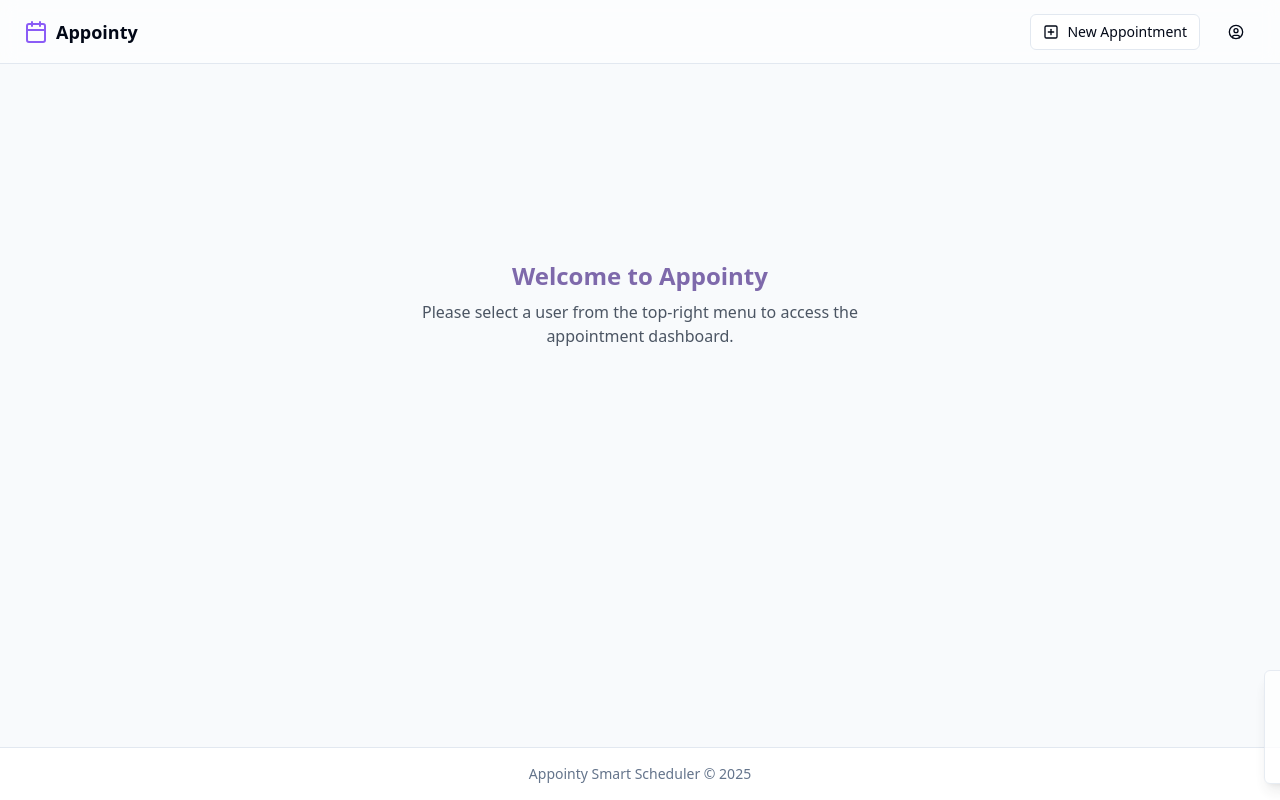
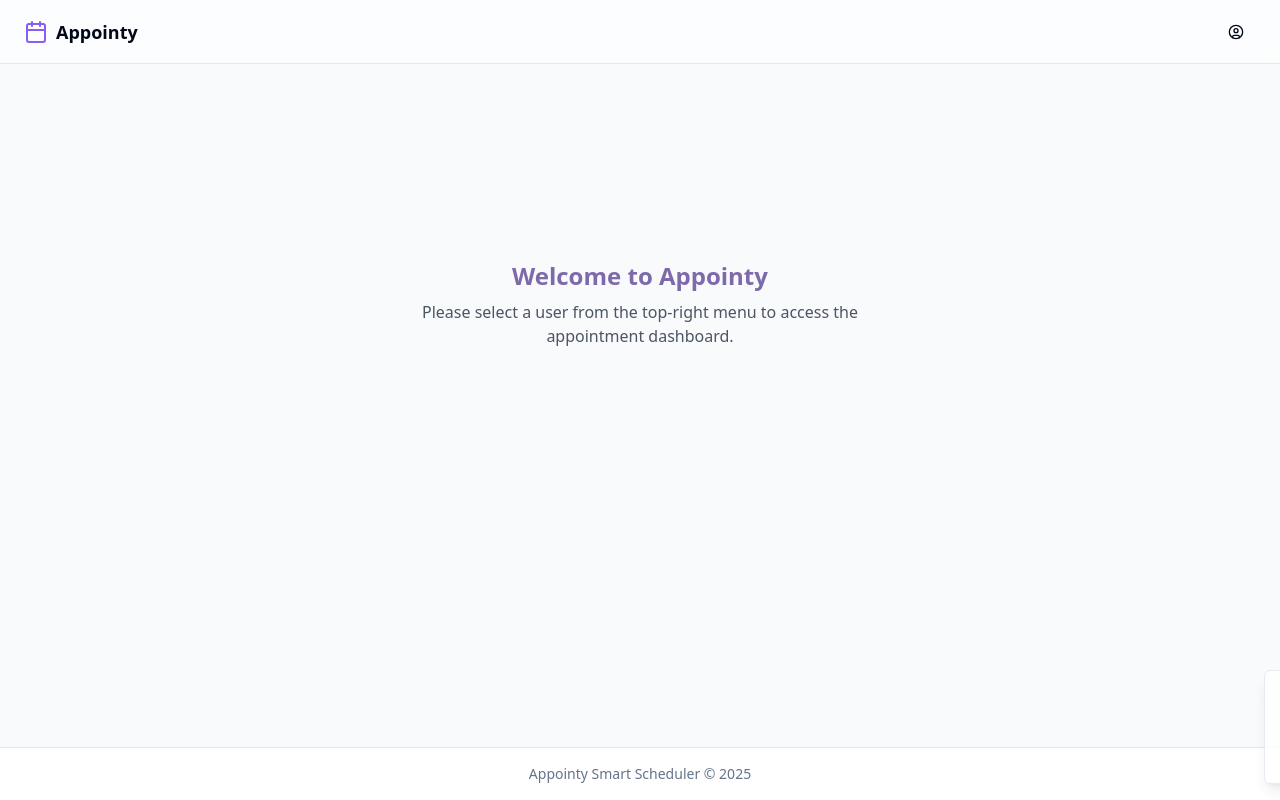
Before and after one commit to Rohankumar19/appointy-smart-scheduler, a React (Vite) app: page / in a window 1280 px wide. Built offline with nearby package versions, Linux system fonts and the light colour scheme.

Commit message:
Remove new appointment button
Remove the "New Appointment" button from the header on the home page.

```diff
--- a/src/components/Header.tsx
+++ b/src/components/Header.tsx
@@ -1,3 +1,4 @@
+
 import { useAppointments } from "@/contexts/AppointmentContext";
 import { User } from "@/types/user";
 import { Button } from "@/components/ui/button";
@@ -25,11 +26,7 @@ const Header = () => {
         </div>
       </div>
       <div className="flex items-center gap-4">
-        <Button variant="outline" size="sm" className="hidden md:flex gap-1">
-          <PlusSquare className="h-4 w-4 mr-1" />
-          New Appointment
-        </Button>
-
+        {/* New Appointment button removed */}
         <DropdownMenu>
           <DropdownMenuTrigger asChild>
             {currentUser ? <Avatar className="cursor-pointer">
```
